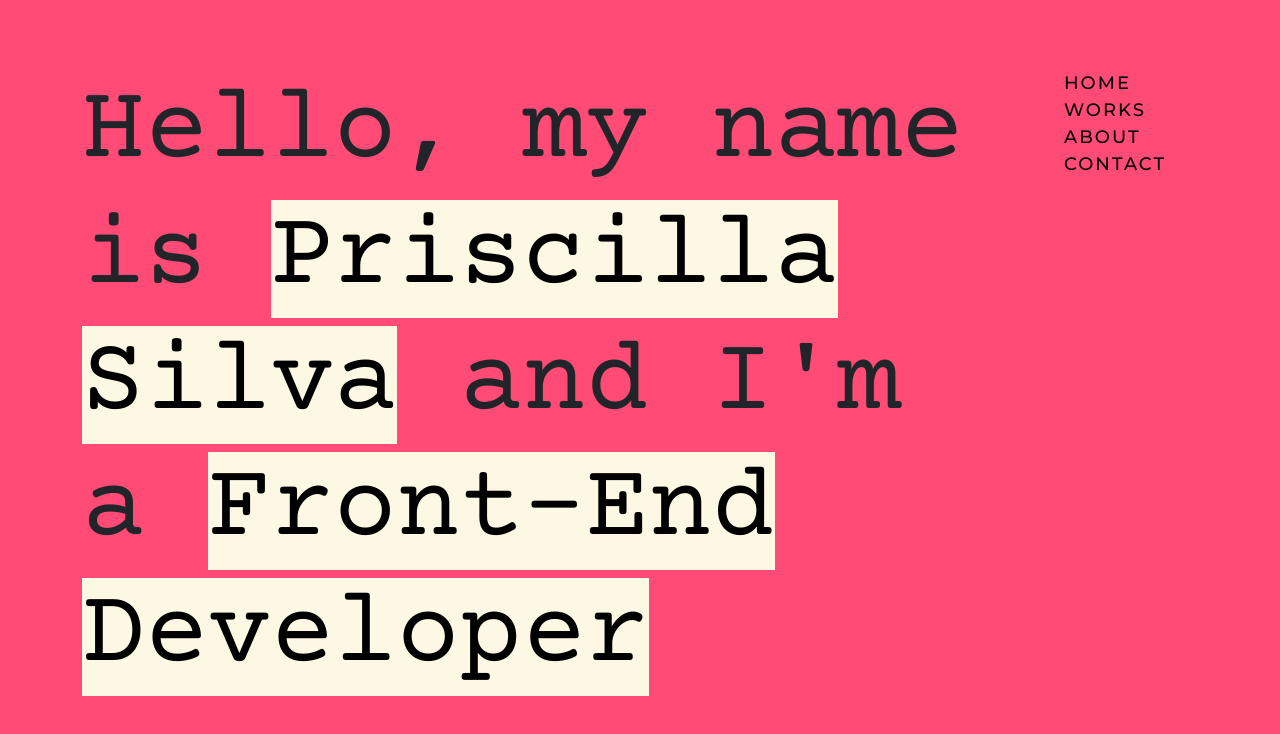
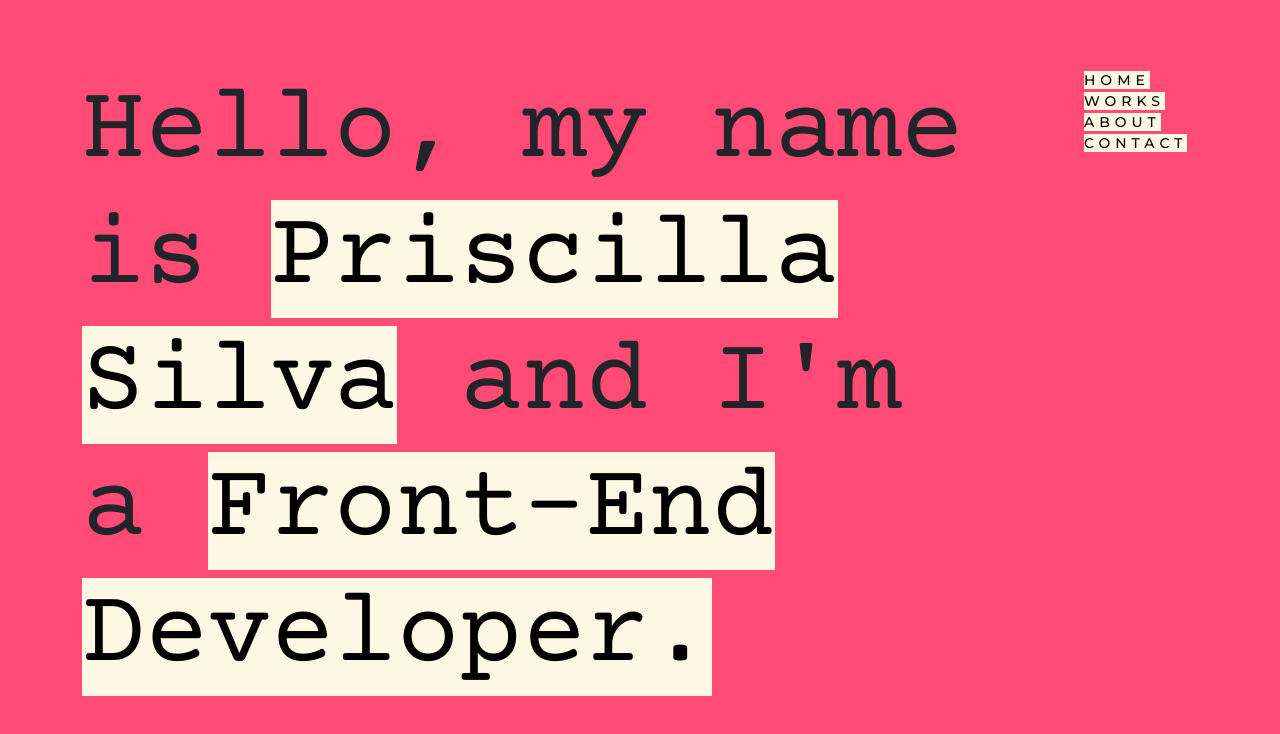
Before and after one commit to priscilla-silva/priscilla-silva-portfolio, a plain HTML site: page index.html in a window 1280 px wide. Drawn offline with nearby package versions, Linux system fonts and the light colour scheme.

Commit message:
animation done

```diff
--- a/index.html
+++ b/index.html
@@ -15,19 +15,19 @@
 </head>
 <body>
 
-    <div class="container">
-        <div class="row">
+    <div class="container overflow-hidden">
+        <div class="row g-5">
             <div class="col-10">
-                <h1>Hello, my name is <mark>Priscilla</mark> <mark>Silva</mark>  and I'm a
-                    <mark>Front-End</mark> <mark>Developer</mark></h1>
+                <h1 class="animate__animated animate__slideInUp">Hello, my name is <mark>Priscilla</mark> <mark>Silva</mark> and I'm a
+                    <mark>Front-End</mark> <mark>Developer.</mark></h1>
             </div>
             <div class="col-2">
                 <nav class="sidenav">
                     <ul>
-                        <a href="#" class="animate__animated animate__rubberBand"><li>HOME</li></a>
-                        <a href="#" class="animate__animated animate__rubberBand"><li>WORKS</li></a>
-                        <a href="#" class="animate__animated animate__rubberBand"><li>ABOUT</li></a>
-                        <a href="#" class="animate__animated animate__rubberBand"><li>CONTACT</li></a>
+                        <a href="#"><li class="animate__animated animate__slideInDown" id="li-1"><mark>HOME</mark></li></a>
+                        <a href="#"><li class="animate__animated animate__slideInDown" id="li-2"><mark>WORKS</mark></li></a>
+                        <a href="#"><li class="animate__animated animate__slideInDown" id="li-3"><mark>ABOUT</mark></li></a>
+                        <a href="#"><li class="animate__animated animate__slideInDown" id="li-4"><mark>CONTACT</mark></li></a>
                     </ul>
                 </nav>
             </div>
--- a/styles/_sidenav.scss
+++ b/styles/_sidenav.scss
@@ -5,16 +5,32 @@ ul {
   li {
     font-family: "Montserrat", sans-serif;
     color: black;
-    letter-spacing: 2px;
     font-weight: 500;
-    font-size: 18px;
+    font-size: 14px;
+
   }
 
   a{
-      text-decoration: none;
+    text-decoration: none;
+    letter-spacing: 5px;
       &:hover {
-          cursor: pointer;
-          text-decoration: underline solid 3px black;
-          letter-spacing: 5px;
+        cursor: pointer;
+        letter-spacing: 10px;
       }
     }
+
+ #li-1 {
+     animation-delay: 2s;
+ }
+
+ #li-2 {
+    animation-delay: 1.5s;
+}
+
+#li-3 {
+    animation-delay: 1s;
+}
+
+#li-4 {
+    animation-delay: 0.5s;
+}
```
Also changed, not shown: styles/_main.scss (+16 -0 lines), styles/index.css.
